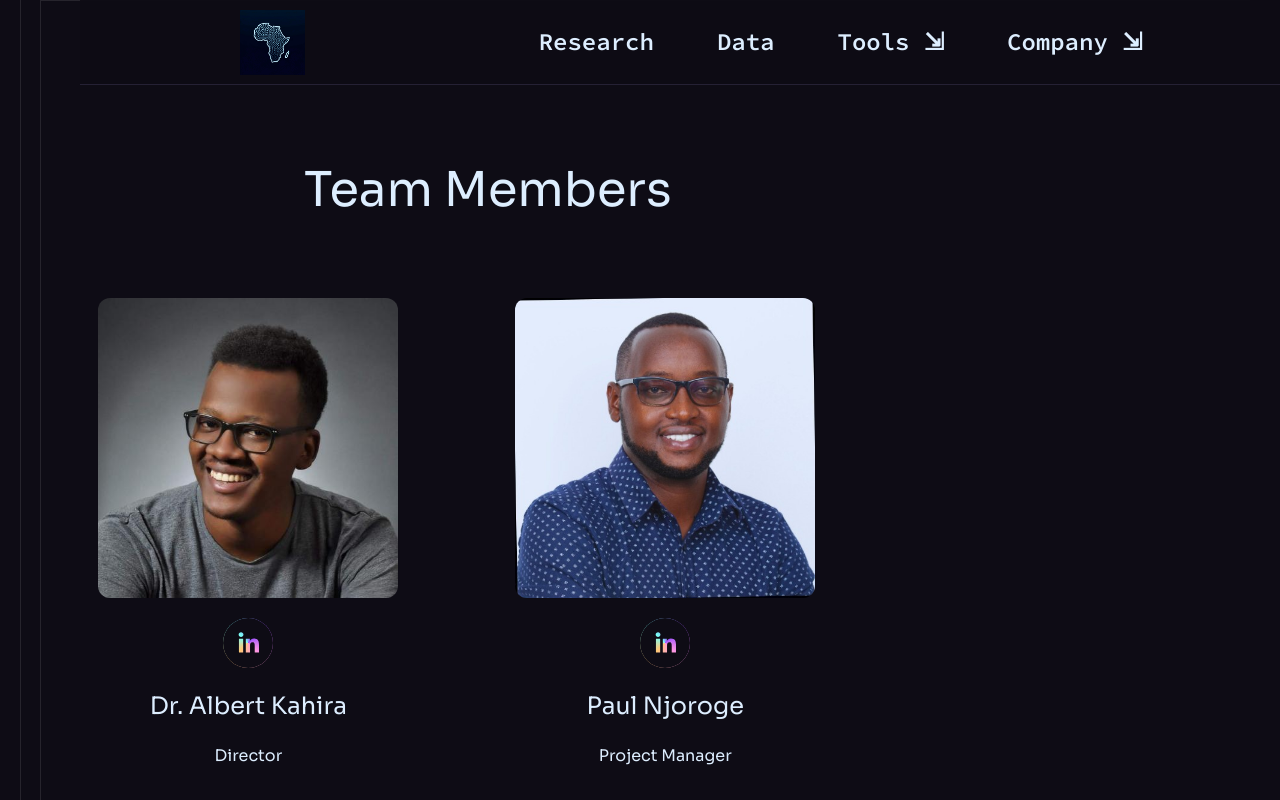
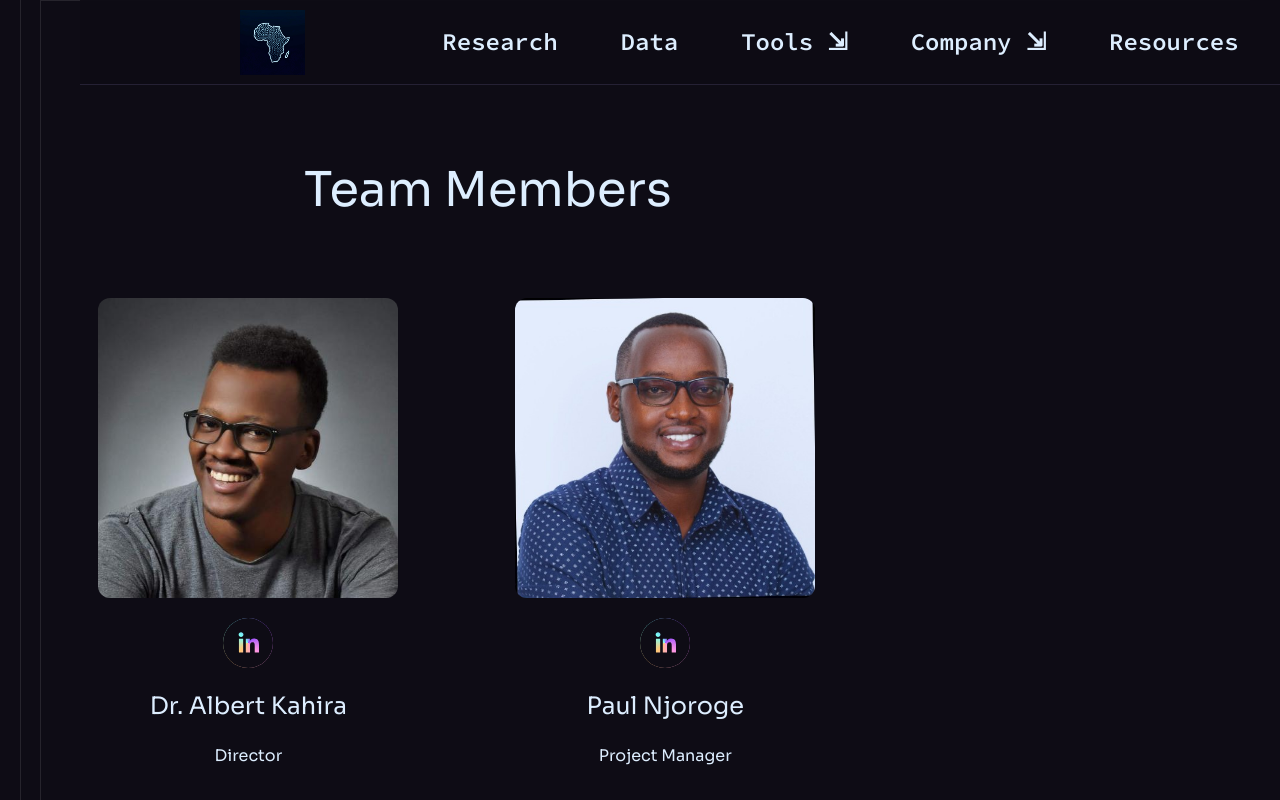
Before and after one commit to Datawise-Africa/datawise_frontend, a React (Vite) app: page /team in a window 1280 px wide. Shown: the top 800 px of the page. Built offline with nearby package versions, Linux system fonts and the light colour scheme.

Commit message:
Updated menu items for the header page

```diff
--- a/src/constants/index.js
+++ b/src/constants/index.js
@@ -52,8 +52,8 @@ export const navigation = [
             },
             {
                 id: "1",
-                title: "Resources",
-                "url": "/resources",
+                title: "Edu Selector",
+                "url": "/edu-selector",
             }
         ]
     },
@@ -83,6 +83,13 @@ export const navigation = [
     },
     {
         id: "4",
+        title: "Resources",
+        "url": "/resources",
+        isLoggedIn: false,
+        dropdownItems: []
+    },
+    {
+        id: "5",
         title: 'Admin Panel',
         url: '/dashboard',
         isLoggedIn: true,
```
